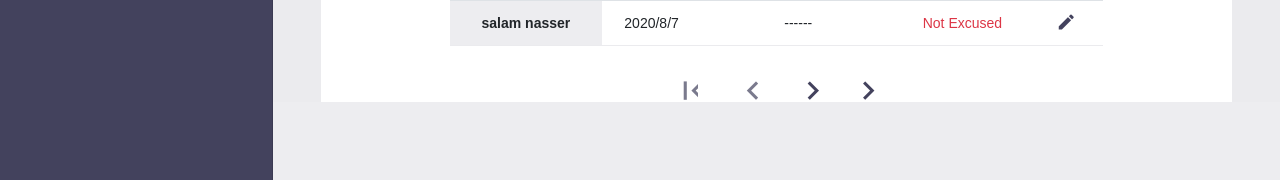
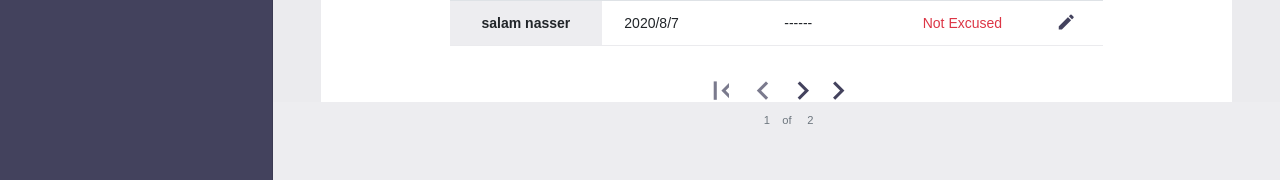
Before and after one commit to TameemHabash/Mini-HRMS, an Angular app: page /HR/absences in a window 1280 px wide. Shown: the part 497-677 px from the top of the page. Built offline with nearby package versions, Linux system fonts and the light colour scheme.

Commit message:
added count of pages to the small-paginator

```diff
--- a/src/app/in-app/small-paginator/small-paginator.component.html
+++ b/src/app/in-app/small-paginator/small-paginator.component.html
@@ -1,18 +1,19 @@
-<div class="small-paginator d-flex justify-content-between mt-2">
-  <button mat-icon-button aria-label="Example icon button with a vertical three dot icon" [disabled]="currentSlide===1"
-    (click)="setSlide(1)">
+<div class="small-paginator d-flex flex-column center mt-2">
+  <div class="d-flex justify-content-between">
+    <button mat-icon-button [disabled]="currentSlide===1" (click)="setSlide(1)">
       <mat-icon class="app-main-color">first_page</mat-icon>
     </button>
-  <button mat-icon-button aria-label="Example icon button with a vertical three dot icon" [disabled]="currentSlide===1"
-    (click)="setSlide(currentSlide-1)">
+    <button mat-icon-button [disabled]="currentSlide===1" (click)="setSlide(currentSlide-1)">
       <mat-icon class="app-main-color">chevron_left</mat-icon>
     </button>
-  <button mat-icon-button aria-label="Example icon button with a vertical three dot icon"
-    [disabled]="currentSlide===slidesCount" (click)="setSlide(currentSlide+1)">
+    <button mat-icon-button [disabled]="currentSlide===slidesCount" (click)="setSlide(currentSlide+1)">
       <mat-icon class="app-main-color">chevron_right</mat-icon>
     </button>
-  <button mat-icon-button aria-label="Example icon button with a vertical three dot icon"
-    [disabled]="currentSlide===slidesCount" (click)="setSlide(slidesCount)">
+    <button mat-icon-button [disabled]="currentSlide===slidesCount" (click)="setSlide(slidesCount)">
       <mat-icon class="app-main-color">last_page</mat-icon>
     </button>
   </div>
+  <div class="d-flex center ml-4">
+    <small class="text-muted">{{currentSlide}}&nbsp; &nbsp; of &nbsp; &nbsp; {{slidesCount}}</small>
+  </div>
+</div>
```
Lines whose indentation alone changed are shown as unchanged.
